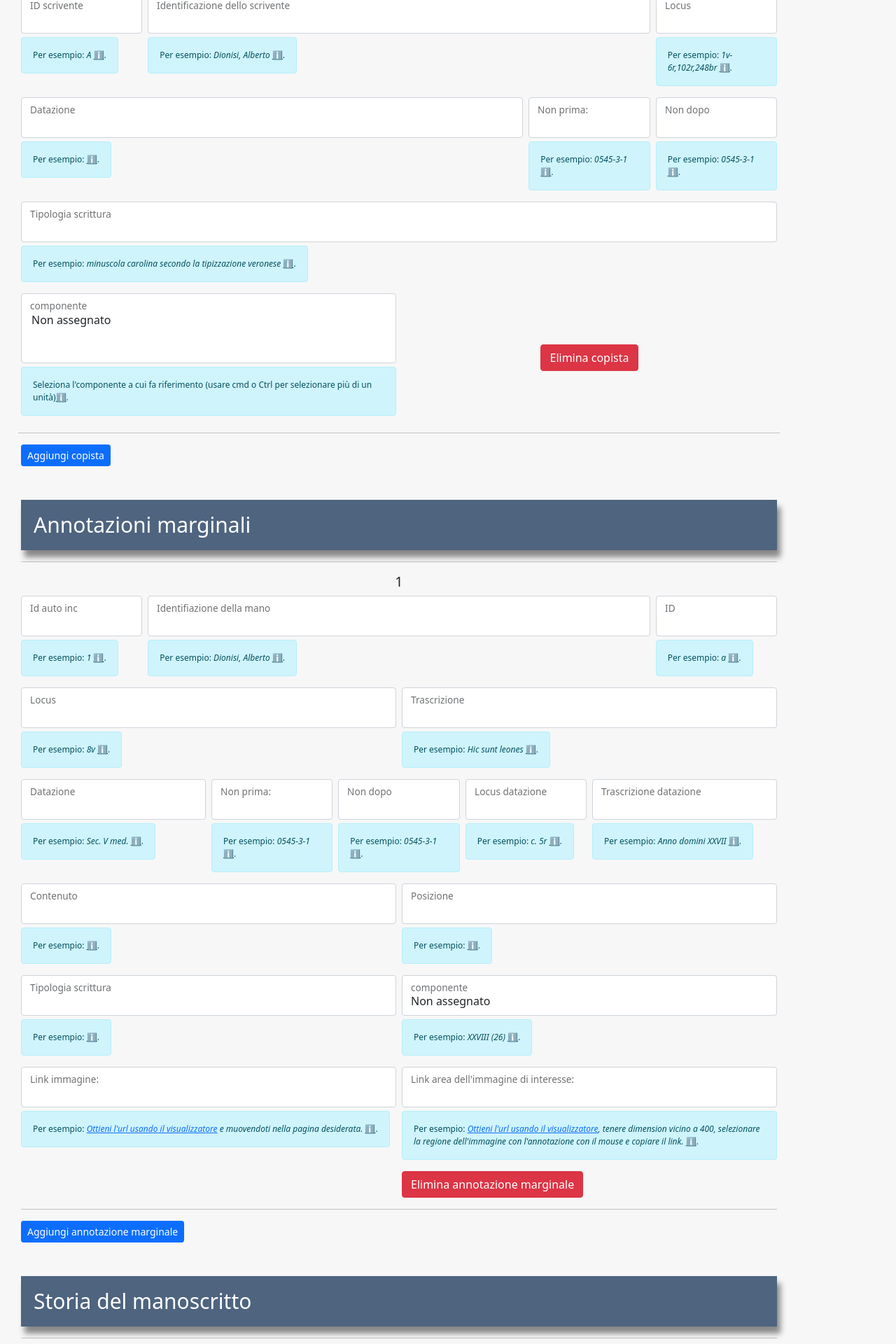
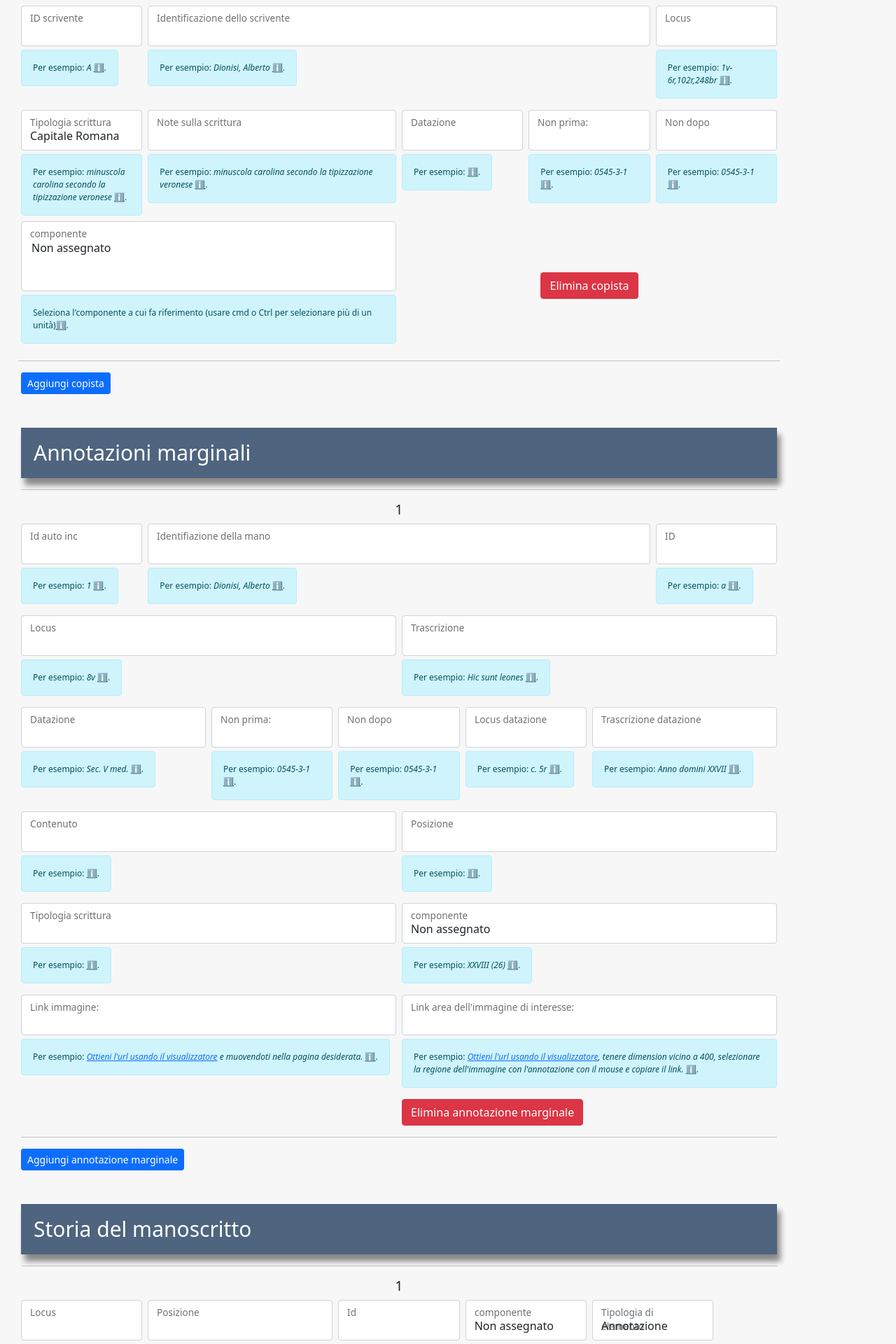
Before and after one commit to giacomomarchioro/capitcatalog, a Flask app: page /insertfield/1 in a window 1280 px wide. Shown: the part 3880-5800 px from the top of the page at 70% size. Run offline with Flask 2, Linux system fonts and the light colour scheme; data that the repository does not hold is empty.

Commit message:
Update insertidentifier

```diff
--- a/app.py
+++ b/app.py
@@ -127,6 +127,14 @@ class Storia_del_manoscritto(Form):
     intervallo_carte = StringField("Intervallo carte",
             validators=[ ],render_kw={'class':"form-control",}
         )
+    tipologia_di_elemento = SelectField(u'Tipologia', choices=[
+        ('Annotazione','Annotazione'),
+        ('Timbro', 'Timbro'),
+        ('Sigillo', 'Sigillo'),
+        ('Etichetta', 'Etichetta'),
+        ('Stemma', 'Stemma'),],
+        render_kw={'class': "form-control", })
+
     Datazione = StringField("Datazione",
             validators=[ ],render_kw={'class':"form-control",}
         )
@@ -243,9 +251,22 @@ class Copisti(Form):
     non_dopo =  StringField("Non dopo",
                             validators=[], render_kw={'class': "form-control", }
                             )
-    tipologia_scrittura = StringField("Tipologia scrittura",
-                                      validators=[], render_kw={'class': "form-control"}
-                                      )
+    tipologia_scrittura = SelectField(u'Tipologia', choices=[
+        ('Capitale Romana','Capitale Romana'),
+        ('Corsiva Romana','Corsiva Romana'),
+        ('Onciale', 'Onciale'),
+        ('Semi-onciale', 'Semi-onciale'),
+        ('Insulare', 'Insulare'),
+        ('Visigotica', 'Visigotica'),
+        ('Beneventana', 'Beneventana'),
+        ('Carolina', 'Carolina'),
+        ('Gotica', 'Gotica'),
+        ('Umanistica', 'Umanistica')
+        ],
+        render_kw={'class': "form-control", })
+    note_sulla_scrittura =  StringField("Note sulla scrittura",
+                            validators=[], render_kw={'class': "form-control", }
+                            )
     Descrizione_Esterna_Segnatura = NonValidatingSelectMulipleField(u'ID_descrizione_esterna', choices=[('Non assegnato', 'Non assegnato')],validate_choice=False,render_kw={'class': "form-select","multiple":True,"style":"height: 100px"})
 
 
@@ -540,16 +561,19 @@ class altIdentifier(FlaskForm):
     """Parent form."""
     text = StringField("Testo",
                         validators=[], render_kw={'class': "form-control", })
-    tipologia = SelectField(u'Tipologia', choices=[('Titolo', 'Titolo'),('Segnatura', 'Segnatura'), ('Collocazione', 'Collocazione'),('Conosciuto come', 'Conosciuto come'),('Numero di inventario','Numero di inventario') ],render_kw={'class': "form-control", })
+    tipologia = SelectField(u'Tipologia', choices=[('Titolo', 'Titolo'),
+                                                   ('Segnatura', 'Segnatura'),
+                                                   ('Collocazione', 'Collocazione'),
+                                                   ('Conosciuto come', 'Conosciuto come'),
+                                                   ('Numero di inventario','Numero di inventario')
+                                                    ],
+                                                    render_kw={'class': "form-control", })
 
-    descrizione = StringField("Descrizione",
-                        validators=[], render_kw={'class': "form-control", })
-    datazione = StringField("Datazione",
-                        validators=[], render_kw={'class': "form-control", })
-    used_not_before = StringField("Utilizzata non prima:",
-                    validators=[], render_kw={'class': "form-control", })
-    used_not_after = StringField("Utilizzata non dopo:",
-                    validators=[], render_kw={'class': "form-control", })
+    descrizione = StringField("Descrizione",validators=[])
+    in_uso = BooleanField("In uso")
+    datazione = StringField("Datazione",validators=[])
+    used_not_before = StringField("Utilizzata non prima:",validators=[])
+    used_not_after = StringField("Utilizzata non dopo:",validators=[])
 
 ## FORMS for tagging the text
 class TagTesto(FlaskForm):
--- a/templates/macros.html
+++ b/templates/macros.html
@@ -61,7 +61,7 @@ this should match `loop.index0`, and for the template it should be
     </div>
     <div class="row g-2">
 
-      <div class="col-lg-3">
+      <div class="col-lg-2">
         <div class="form-floating">
           {{subform.largezza_mm}}
           <label for="floatingInputGridDI0a">Larghezza (mm)</label>
@@ -72,7 +72,7 @@ this should match `loop.index0`, and for the template it should be
         </div>
       </div>
 
-      <div class="col-lg-3">
+      <div class="col-lg-2">
           <div class="form-floating">
             {{subform.ampiezza_mm}}
             <label for="floatingInputGridDI0b">Ampiezza (mm)</label>
@@ -83,7 +83,7 @@ this should match `loop.index0`, and for the template it should be
           </div>
       </div>
 
-      <div class="col-lg-3">
+      <div class="col-lg-2">
           <div class="form-floating">
             {{subform.profondita_mm}}
             <label for="floatingInputGridDI0c">Profondita (mm) </label>
@@ -94,7 +94,7 @@ this should match `loop.index0`, and for the template it should be
           </div>
       </div>
 
-      <div class="col-lg-3">
+      <div class="col-lg-6">
           <div class="form-floating">
             {{subform.legatura}}
             <label for="floatingInputGridDI0d">Legatura</label>
@@ -437,31 +437,6 @@ this should match `loop.index0`, and for the template it should be
 
       <div class="col-md">
         <div class="form-floating">
-          {{subform.utenti_email}}
-          <label for="floatingInputGrid12">Autore scheda:</label>
-        </div>
-        <div class="alert alert-info " role="alert">
-          <b>Per esempio:</b> <i>Donatella Tronca</i>  <a
-            href={{"".join([url_for("lineeguidacat"),"#utenti_email"])}} class="alert-link"
-            title="voluptate velit esse cillum dolore eu fugiat nulla pariatur cillum dolore eu fugiat nulla pariatur cillum dolore eu fugiat nulla pariatur cillum dolore eu fugiat nulla pariatur.">ℹ️</a>.
-        </div>
-      </div>
-
-      <div class="col-md">
-        <div class="form-floating">
-          {{subform.orchid}}
-          <label for="floatingInputGrid13">ORCID iD</label>
-        </div>
-        <div class="alert alert-info " role="alert">
-          <b>Per esempio:</b> <i>https://orcid.org/0000-0002-3379-5239</i>  <a
-            href={{"".join([url_for("lineeguidacat"),"#Descrizione_Esterna_Segnatura"])}} class="alert-link">ℹ️</a>.
-        </div>
-      </div>
-    </div>
-    <div class="row g-2">
-
-      <div class="col-md">
-        <div class="form-floating">
           {{subform.decorazioni}}
           <label for="floatingInputGrid12">Decorazioni:</label>
         </div>
@@ -753,8 +753,27 @@ this should match `loop.index0`, and for the template it should be
       </div>
     </div>
     <div class="row g-2">
-
-      <div class="col-lg-8">
+      <div class="col-md-2">
+        <div class="form-floating">
+          {{subform.tipologia_scrittura}}
+          <label for="floatingInputGridDIC3">Tipologia scrittura</label>
+        </div>
+        <div class="alert alert-info" role="alert">
+          <b>Per esempio:</b> <i>minuscola carolina secondo la tipizzazione veronese</i>  <a
+            href={{"".join([url_for("lineeguidacat"),"#tipologia_scrittura"])}} class="alert-link">ℹ️</a>.
+        </div>
+      </div>
+      <div class="col-md-4">
+        <div class="form-floating">
+          {{subform.note_sulla_scrittura}}
+          <label for="floatingInputGridDIC3">Note sulla scrittura</label>
+        </div>
+        <div class="alert alert-info" role="alert">
+          <b>Per esempio:</b> <i>minuscola carolina secondo la tipizzazione veronese</i>  <a
+            href={{"".join([url_for("lineeguidacat"),"#tipologia_scrittura"])}} class="alert-link">ℹ️</a>.
+        </div>
+      </div>
+      <div class="col-lg-2">
         <div class="form-floating">
           {{subform.datazione}}
           <label for="floatingInputGridDIC2">Datazione</label>
@@ -789,16 +808,7 @@ this should match `loop.index0`, and for the template it should be
 
     </div>
     <div class="row g-2">
-      <div class="col-md">
-        <div class="form-floating">
-          {{subform.tipologia_scrittura}}
-          <label for="floatingInputGridDIC3">Tipologia scrittura</label>
-        </div>
-        <div class="alert alert-info" role="alert">
-          <b>Per esempio:</b> <i>minuscola carolina secondo la tipizzazione veronese</i>  <a
-            href={{"".join([url_for("lineeguidacat"),"#tipologia_scrittura"])}} class="alert-link">ℹ️</a>.
-        </div>
-      </div>
+
     </div>
     <div class="row g-2">
       <div class="col-md">
@@ -1039,22 +1049,52 @@ this should match `loop.index0`, and for the template it should be
   <div>
     <h5 id="storia_del_manoscritto-{{ index }}-formH" class="text-center">1</h5>
     <div class="row g-2">
-
-      <div class="col-md">
+      <div class="col-md-2">
         <div class="form-floating">
-          {{subform.Id_auto_inc}}
-          <label for="floatingInputGridAT0">Id auto inc</label>
+          {{subform.intervallo_carte}}
+          <label for="floatingInputGridAT2">Locus</label>
         </div>
         <div class="alert alert-info" role="alert">
-          <b>Per esempio:</b> <i>10</i>  <a href={{"".join([url_for("lineeguidacat"),"#Id_auto_inc"])}}
+          <b>Per esempio:</b> <i>None</i>  <a href={{"".join([url_for("lineeguidacat"),"#intervallo_carte"])}}
+            class="alert-link">ℹ️</a>.
+        </div>
+      </div>
+      <div class="col-md-3">
+        <div class="form-floating">
+          {{subform.Posizione}}
+          <label for="floatingInputGridAT5">Posizione</label>
+        </div>
+        <div class="alert alert-info" role="alert">
+          <b>Per esempio:</b> <i>c. 1r</i>  <a href={{"".join([url_for("lineeguidacat"),"#Posizione"])}}
+            class="alert-link">ℹ️</a>.
+        </div>
+      </div>
+      <div class="col-md-2">
+        <div class="form-floating">
+          {{subform.Id_AT}}
+          <label for="floatingInputGridAT1">Id</label>
+        </div>
+        <div class="alert alert-info" role="alert">
+          <b>Per esempio:</b> <i></i>  <a href={{"".join([url_for("lineeguidacat"),"#Id"])}}
             class="alert-link">ℹ️</a>.
         </div>
       </div>
 
-      <div class="col-md">
+      <div class="col-md-2">
         <div class="form-floating">
-          {{subform.Id_AT}}
-          <label for="floatingInputGridAT1">Id</label>
+          {{subform.Descrizione_Esterna_Segnatura}}
+          <label for="floatingInputGridAT7">componente</label>
+        </div>
+        <div class="alert alert-info" role="alert">
+          <b>Per esempio:</b> <i>XXVIII (26)</i>  <a
+            href={{"".join([url_for("lineeguidacat"),"#Descrizione_Esterna_Segnatura"])}} class="alert-link">ℹ️</a>.
+        </div>
+      </div>
+
+      <div class="col-md-2">
+        <div class="form-floating">
+          {{subform.tipologia_di_elemento}}
+          <label for="floatingInputGridAT1">Tipologia di elemento</label>
         </div>
         <div class="alert alert-info" role="alert">
           <b>Per esempio:</b> <i></i>  <a href={{"".join([url_for("lineeguidacat"),"#Id"])}}
@@ -1144,55 +1184,6 @@ this should match `loop.index0`, and for the template it should be
 
 
     </div>
-    <div class="row g-2">
-
-      <div class="col-md">
-        <div class="form-floating">
-          {{subform.Contenuto}}
-          <label for="floatingInputGridAT4">Contenuto</label>
-        </div>
-        <div class="alert alert-info" role="alert">
-          <b>Per esempio:</b> <i>Beati augustini de civitate dei libri vi. videlicet xj, xjj, xiij, xiiij, xv, xvj</i>
-           <a href={{"".join([url_for("lineeguidacat"),"#Contenuto"])}} class="alert-link">ℹ️</a>.
-        </div>
-      </div>
-
-      <div class="col-md">
-        <div class="form-floating">
-          {{subform.Posizione}}
-          <label for="floatingInputGridAT5">Posizione</label>
-        </div>
-        <div class="alert alert-info" role="alert">
-          <b>Per esempio:</b> <i>c. 1r</i>  <a href={{"".join([url_for("lineeguidacat"),"#Posizione"])}}
-            class="alert-link">ℹ️</a>.
-        </div>
-      </div>
-    </div>
-    <div class="row g-2">
-
-      <div class="col-md">
-        <div class="form-floating">
-          {{subform.Tipologia_scrittura}}
-          <label for="floatingInputGridAT6">Tipologia scrittura</label>
-        </div>
-        <div class="alert alert-info" role="alert">
-          <b>Per esempio:</b> <i>littera textualis</i>  <a
-            href={{"".join([url_for("lineeguidacat"),"#Tipologia_scrittura"])}} class="alert-link">ℹ️</a>.
-        </div>
-      </div>
-
-      <div class="col-md">
-        <div class="form-floating">
-          {{subform.Descrizione_Esterna_Segnatura}}
-          <label for="floatingInputGridAT7">componente</label>
-        </div>
-        <div class="alert alert-info" role="alert">
-          <b>Per esempio:</b> <i>XXVIII (26)</i>  <a
-            href={{"".join([url_for("lineeguidacat"),"#Descrizione_Esterna_Segnatura"])}} class="alert-link">ℹ️</a>.
-        </div>
-      </div>
-    </div>
-
     <div class="row g-2">
       <div class="col-md">
         <div class="form-floating">
```
Also changed, not shown: other parts of templates/macros.html (+29 -4 lines), templates/insertaltidentifier.html (+26 -11 lines).
